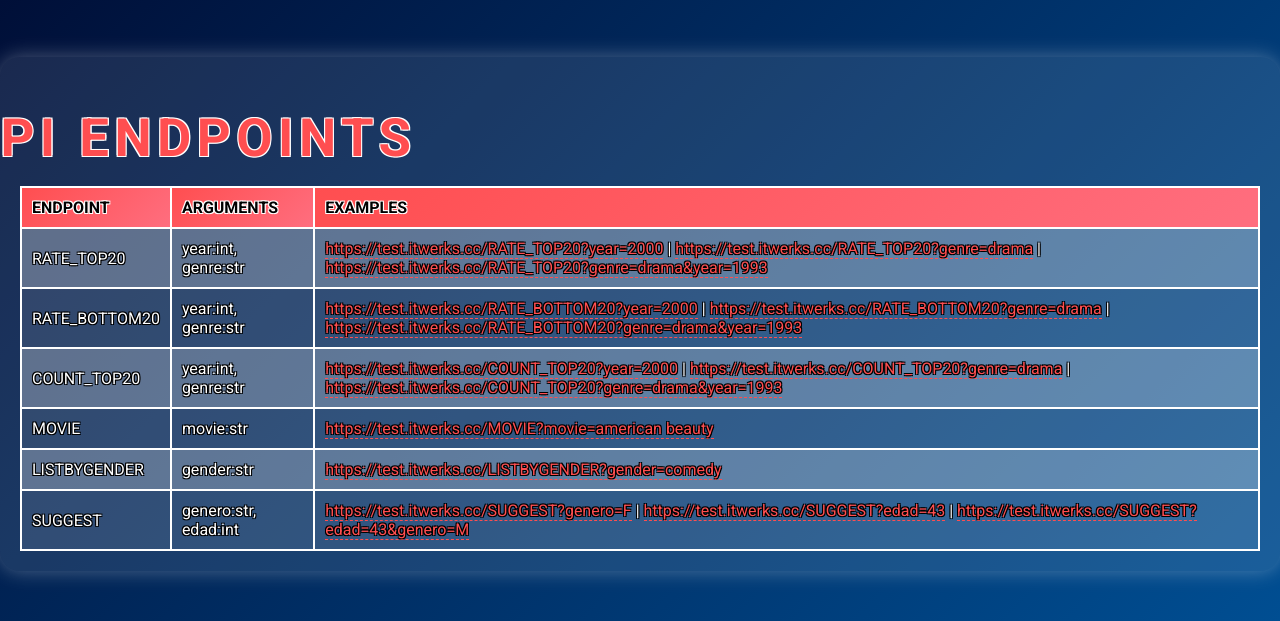
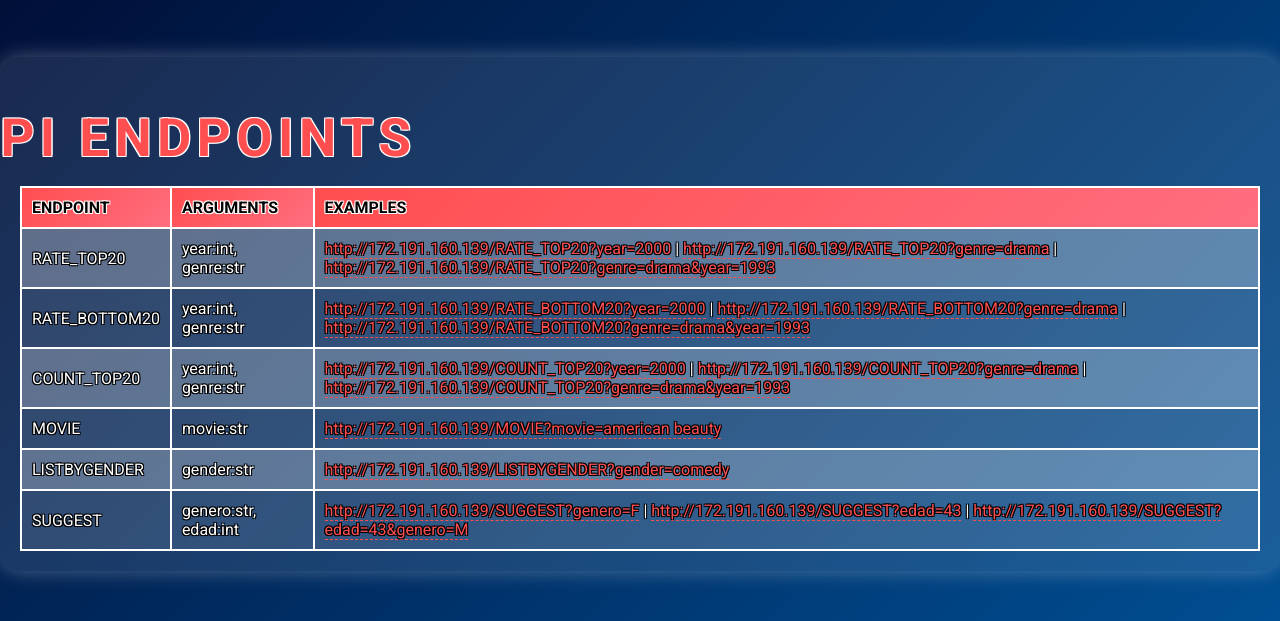
Before and after one commit to jhonvelez997/-Trabajo-Final, a Flask app: page / in a window 1280 px wide; the page is wider, and only the part inside the window is pictured. Shown: the part 334-955 px from the top of that part. Run offline with Flask 3, Linux system fonts and the light colour scheme.

Commit message:
updated html

```diff
--- a/templates/index.html
+++ b/templates/index.html
@@ -25,32 +25,32 @@
       <tr>
         <td>RATE_TOP20</td>
         <td>year:int, genre:str</td>
-        <td><a href="https://test.itwerks.cc/RATE_TOP20?year=2000">https://test.itwerks.cc/RATE_TOP20?year=2000</a> | <a href="https://test.itwerks.cc/RATE_TOP20?genre=drama">https://test.itwerks.cc/RATE_TOP20?genre=drama</a> | <a href="https://test.itwerks.cc/RATE_TOP20?genre=drama&year=1993">https://test.itwerks.cc/RATE_TOP20?genre=drama&year=1993</a></td>
+        <td><a href="http://172.191.160.139/RATE_TOP20?year=2000">http://172.191.160.139/RATE_TOP20?year=2000</a> | <a href="http://172.191.160.139/RATE_TOP20?genre=drama">http://172.191.160.139/RATE_TOP20?genre=drama</a> | <a href="http://172.191.160.139/RATE_TOP20?genre=drama&year=1993">http://172.191.160.139/RATE_TOP20?genre=drama&year=1993</a></td>
       </tr>
       <tr>
         <td>RATE_BOTTOM20</td>
         <td>year:int, genre:str</td>
-        <td><a href="https://test.itwerks.cc/RATE_BOTTOM20?year=2000">https://test.itwerks.cc/RATE_BOTTOM20?year=2000</a> | <a href="https://test.itwerks.cc/RATE_BOTTOM20?genre=drama">https://test.itwerks.cc/RATE_BOTTOM20?genre=drama</a> | <a href="https://test.itwerks.cc/RATE_BOTTOM20?genre=drama&year=1993">https://test.itwerks.cc/RATE_BOTTOM20?genre=drama&year=1993</a></td>
+        <td><a href="http://172.191.160.139/RATE_BOTTOM20?year=2000">http://172.191.160.139/RATE_BOTTOM20?year=2000</a> | <a href="http://172.191.160.139/RATE_BOTTOM20?genre=drama">http://172.191.160.139/RATE_BOTTOM20?genre=drama</a> | <a href="http://172.191.160.139/RATE_BOTTOM20?genre=drama&year=1993">http://172.191.160.139/RATE_BOTTOM20?genre=drama&year=1993</a></td>
       </tr>
       <tr>
         <td>COUNT_TOP20</td>
         <td>year:int, genre:str</td>
-        <td><a href="https://test.itwerks.cc/COUNT_TOP20?year=2000">https://test.itwerks.cc/COUNT_TOP20?year=2000</a> | <a href="https://test.itwerks.cc/COUNT_TOP20?genre=drama">https://test.itwerks.cc/COUNT_TOP20?genre=drama</a> | <a href="https://test.itwerks.cc/COUNT_TOP20?genre=drama&year=1993">https://test.itwerks.cc/COUNT_TOP20?genre=drama&year=1993</a></td>
+        <td><a href="http://172.191.160.139/COUNT_TOP20?year=2000">http://172.191.160.139/COUNT_TOP20?year=2000</a> | <a href="http://172.191.160.139/COUNT_TOP20?genre=drama">http://172.191.160.139/COUNT_TOP20?genre=drama</a> | <a href="http://172.191.160.139/COUNT_TOP20?genre=drama&year=1993">http://172.191.160.139/COUNT_TOP20?genre=drama&year=1993</a></td>
       </tr>
       <tr>
         <td>MOVIE</td>
         <td>movie:str</td>
-        <td><a href="https://test.itwerks.cc/MOVIE?movie=american%20beauty">https://test.itwerks.cc/MOVIE?movie=american beauty</a></td>
+        <td><a href="http://172.191.160.139/MOVIE?movie=american%20beauty">http://172.191.160.139/MOVIE?movie=american beauty</a></td>
       </tr>
       <tr>
         <td>LISTBYGENDER</td>
         <td>gender:str</td>
-        <td><a href="https://test.itwerks.cc/LISTBYGENDER?gender=comedy">https://test.itwerks.cc/LISTBYGENDER?gender=comedy</a></td>
+        <td><a href="http://172.191.160.139/LISTBYGENDER?gender=comedy">http://172.191.160.139/LISTBYGENDER?gender=comedy</a></td>
       </tr>
       <tr>
         <td>SUGGEST</td>
         <td>genero:str, edad:int</td>
-        <td><a href="https://test.itwerks.cc/SUGGEST?genero=F">https://test.itwerks.cc/SUGGEST?genero=F</a> | <a href="https://test.itwerks.cc/SUGGEST?edad=43">https://test.itwerks.cc/SUGGEST?edad=43</a> | <a href="https://test.itwerks.cc/SUGGEST?edad=43&genero=M">https://test.itwerks.cc/SUGGEST?edad=43&genero=M</a></td>
+        <td><a href="http://172.191.160.139/SUGGEST?genero=F">http://172.191.160.139/SUGGEST?genero=F</a> | <a href="http://172.191.160.139/SUGGEST?edad=43">http://172.191.160.139/SUGGEST?edad=43</a> | <a href="http://172.191.160.139/SUGGEST?edad=43&genero=M">http://172.191.160.139/SUGGEST?edad=43&genero=M</a></td>
       </tr>
     </table>
   </div>
```
